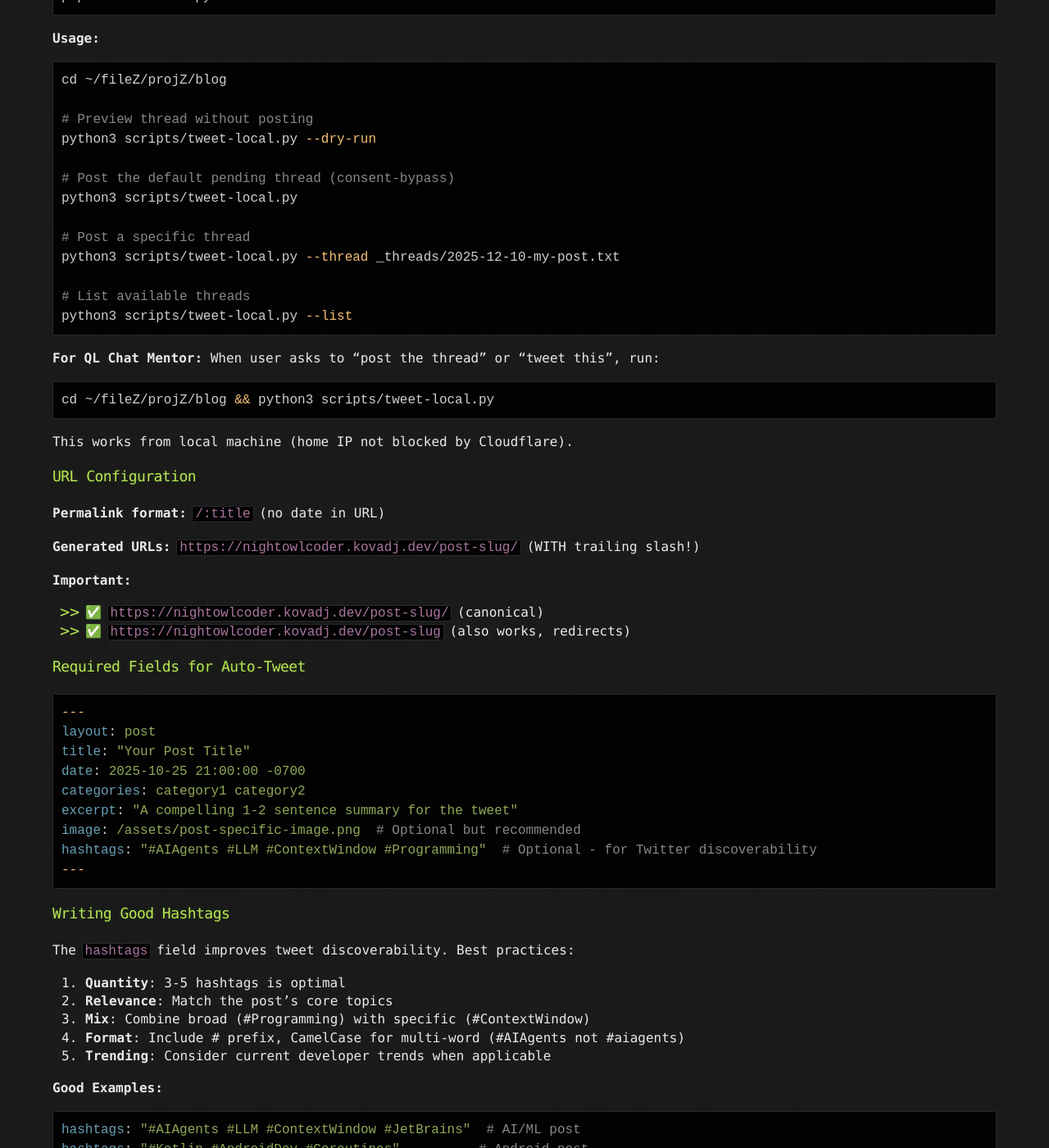
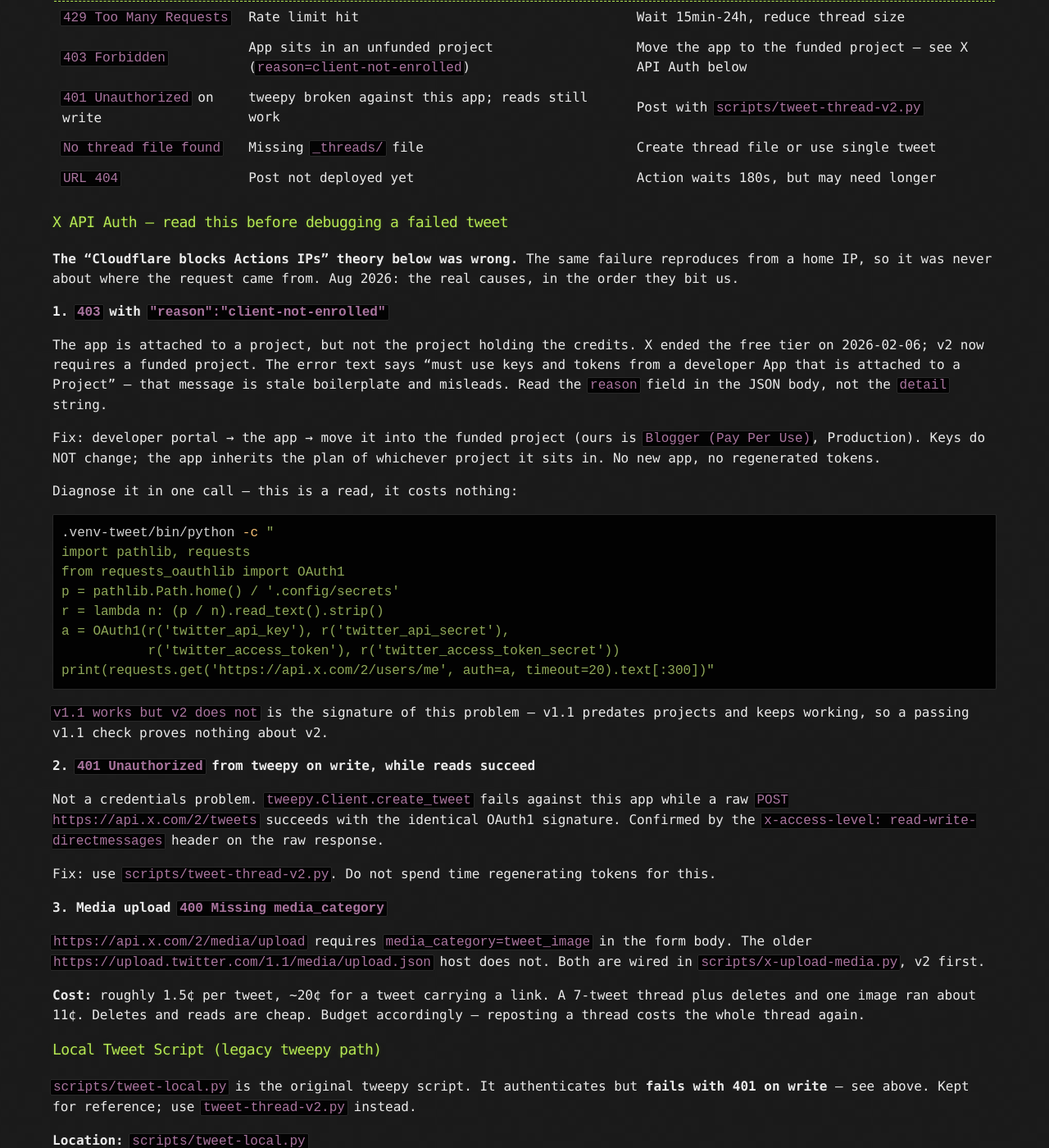
Before and after one commit to NightOwlCoder/NightOwlCoder.github.io, a Jekyll site: the page built from AGENTS.md, in a window 1280 px wide and 1400 px high, scrolled down 14999 px. Shown: the whole window at 82% size. Built offline with Jekyll 4.4.1, drawn with Linux system fonts in a browser that asks for light colours; our own code applies the rules of GitHub Pages for plain Markdown files; some of the changed text lies outside the part shown.

Commit message:
Correct the X API guidance: it was never a Cloudflare problem
A 403 here means the app sits in a project with no credits
(reason=client-not-enrolled in the JSON body); the detail string
blaming project attachment is stale boilerplate. The fix is moving
the app to the funded project — same keys, no new app.

The auto-tweet workflow exited 0 on a failed post, so a thread that
never went out reported green. It now fails, and prints the actual
triage order instead of blaming datacenter IPs.

Thread conventions updated for Aug 2026: image on the lead tweet,
no hashtags, link off tweet 1, question at the end. The thread emoji
and n/N numbering are throttled now.

````diff
--- a/AGENTS.md
+++ b/AGENTS.md
@@ -539,17 +539,42 @@
 Location: _threads/YYYY-MM-DD-slug.txt
 
 ---TWEET---
-First tweet with hook 🧵👇
+Lead tweet: the hook. No link, no hashtags, no thread emoji.
 ---TWEET---
 Second tweet with context
 ---TWEET---
-Final tweet with link and #hashtags
+Final tweet: the link, and a question that invites a reply
 ```
 
 **Important:**
 - Thread filename must match the post slug exactly
 - Each tweet separated by `---TWEET---`
 - Last tweet should include the URL to the full post
+
+**What X rewards now (verified Aug 2026, changed from the 2025 conventions):**
+
+| Do | Why |
+|---|---|
+| Attach an image to the lead tweet | Native media outranks text-only; dwell time is a ranking signal |
+| Skip hashtags entirely | The algorithm categorizes semantically; 3+ tags trip spam filters |
+| Keep the link OFF the lead tweet | An external link there costs roughly half the reach |
+| End on a question | A reply is worth ~27x a like, a back-and-forth ~150x |
+| 1-2 sentences per tweet | Short tweets read better and rank better than dense ones |
+| Stop at 5-7 tweets | Also keeps the API bill down — every tweet is a billed call |
+
+**Do not use `🧵👇` or `1/7` numbering.** Both read as engagement bait now and get throttled.
+The three May 2026 threads in `_threads/` still carry the emoji — they predate this and are
+not the pattern to copy.
+
+**Posting a thread by hand:**
+```bash
+.venv-tweet/bin/python scripts/tweet-thread-v2.py \
+  --thread _threads/YYYY-MM-DD-slug.txt \
+  --image assets/YYYY-MM-DD-card.png        # optional, lands on tweet 1
+```
+Add `--dry-run` first: it validates the 280-char limit per tweet and posts nothing.
+`scripts/tweet-local.py` is the older tweepy path and currently fails with 401 on write —
+see X API Auth below.
 
 ### Checking Tweet Status
 
@@ -607,14 +632,64 @@
 | Error | Cause | Fix |
 |-------|-------|-----|
 | `429 Too Many Requests` | Rate limit hit | Wait 15min-24h, reduce thread size |
-| `403 Forbidden` | API keys invalid OR Cloudflare blocking | Check secrets OR use local script |
-| `Cloudflare challenge` | GitHub Actions IP blocked | **Use local script** (see below) |
+| `403 Forbidden` | App sits in an unfunded project (`reason=client-not-enrolled`) | Move the app to the funded project — see X API Auth below |
+| `401 Unauthorized` on write | tweepy broken against this app; reads still work | Post with `scripts/tweet-thread-v2.py` |
 | `No thread file found` | Missing `_threads/` file | Create thread file or use single tweet |
 | `URL 404` | Post not deployed yet | Action waits 180s, but may need longer |
 
-### Local Tweet Script (Cloudflare Workaround)
+### X API Auth — read this before debugging a failed tweet
 
-**As of Jan 2026**, Twitter/X has Cloudflare protection that sometimes blocks GitHub Actions datacenter IPs. When this happens, use the local script instead.
+**The "Cloudflare blocks Actions IPs" theory below was wrong.** The same failure reproduces
+from a home IP, so it was never about where the request came from. Aug 2026: the real causes,
+in the order they bit us.
+
+**1. `403` with `"reason":"client-not-enrolled"`**
+
+The app is attached to a project, but not the project holding the credits. X ended the free
+tier on 2026-02-06; v2 now requires a funded project. The error text says "must use keys and
+tokens from a developer App that is attached to a Project" — that message is stale boilerplate
+and misleads. Read the `reason` field in the JSON body, not the `detail` string.
+
+Fix: developer portal → the app → move it into the funded project (ours is
+`Blogger (Pay Per Use)`, Production). Keys do NOT change; the app inherits the plan of
+whichever project it sits in. No new app, no regenerated tokens.
+
+Diagnose it in one call — this is a read, it costs nothing:
+```bash
+.venv-tweet/bin/python -c "
+import pathlib, requests
+from requests_oauthlib import OAuth1
+p = pathlib.Path.home() / '.config/secrets'
+r = lambda n: (p / n).read_text().strip()
+a = OAuth1(r('twitter_api_key'), r('twitter_api_secret'),
+           r('twitter_access_token'), r('twitter_access_token_secret'))
+print(requests.get('https://api.x.com/2/users/me', auth=a, timeout=20).text[:300])"
+```
+`v1.1 works but v2 does not` is the signature of this problem — v1.1 predates projects and
+keeps working, so a passing v1.1 check proves nothing about v2.
+
+**2. `401 Unauthorized` from tweepy on write, while reads succeed**
+
+Not a credentials problem. `tweepy.Client.create_tweet` fails against this app while a raw
+`POST https://api.x.com/2/tweets` succeeds with the identical OAuth1 signature. Confirmed by
+the `x-access-level: read-write-directmessages` header on the raw response.
+
+Fix: use `scripts/tweet-thread-v2.py`. Do not spend time regenerating tokens for this.
+
+**3. Media upload `400 Missing media_category`**
+
+`https://api.x.com/2/media/upload` requires `media_category=tweet_image` in the form body.
+The older `https://upload.twitter.com/1.1/media/upload.json` host does not. Both are wired
+in `scripts/x-upload-media.py`, v2 first.
+
+**Cost:** roughly 1.5¢ per tweet, ~20¢ for a tweet carrying a link. A 7-tweet thread plus
+deletes and one image ran about 11¢. Deletes and reads are cheap. Budget accordingly —
+reposting a thread costs the whole thread again.
+
+### Local Tweet Script (legacy tweepy path)
+
+`scripts/tweet-local.py` is the original tweepy script. It authenticates but **fails with 401
+on write** — see above. Kept for reference; use `tweet-thread-v2.py` instead.
 
 **Location:** `scripts/tweet-local.py`
 
@@ -653,7 +728,7 @@
 cd ~/fileZ/projZ/blog && python3 scripts/tweet-local.py
 ```
 
-This works from local machine (home IP not blocked by Cloudflare).
+Superseded: the local script authenticates but 401s on write. Use `tweet-thread-v2.py`.
 
 ### URL Configuration
 
````
Also changed, not shown: .github/workflows/auto-tweet-new-post.yml.
